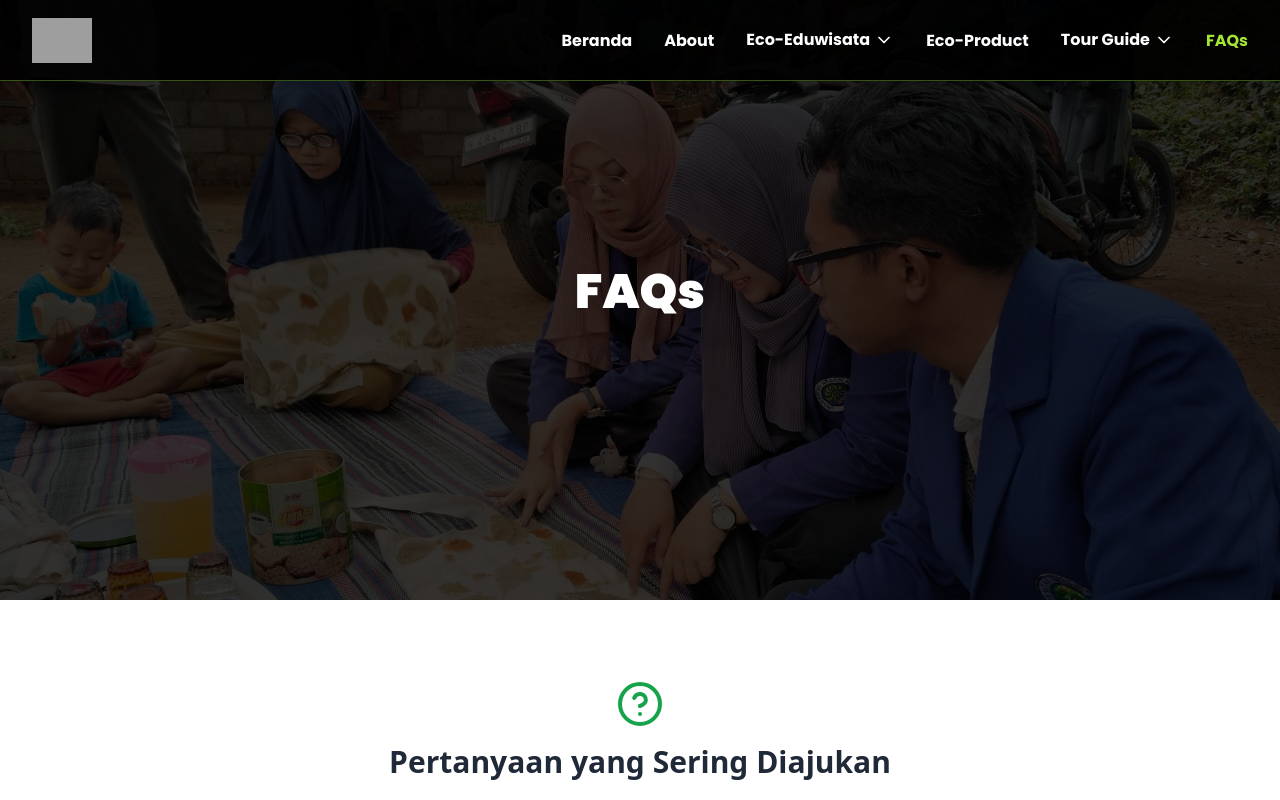
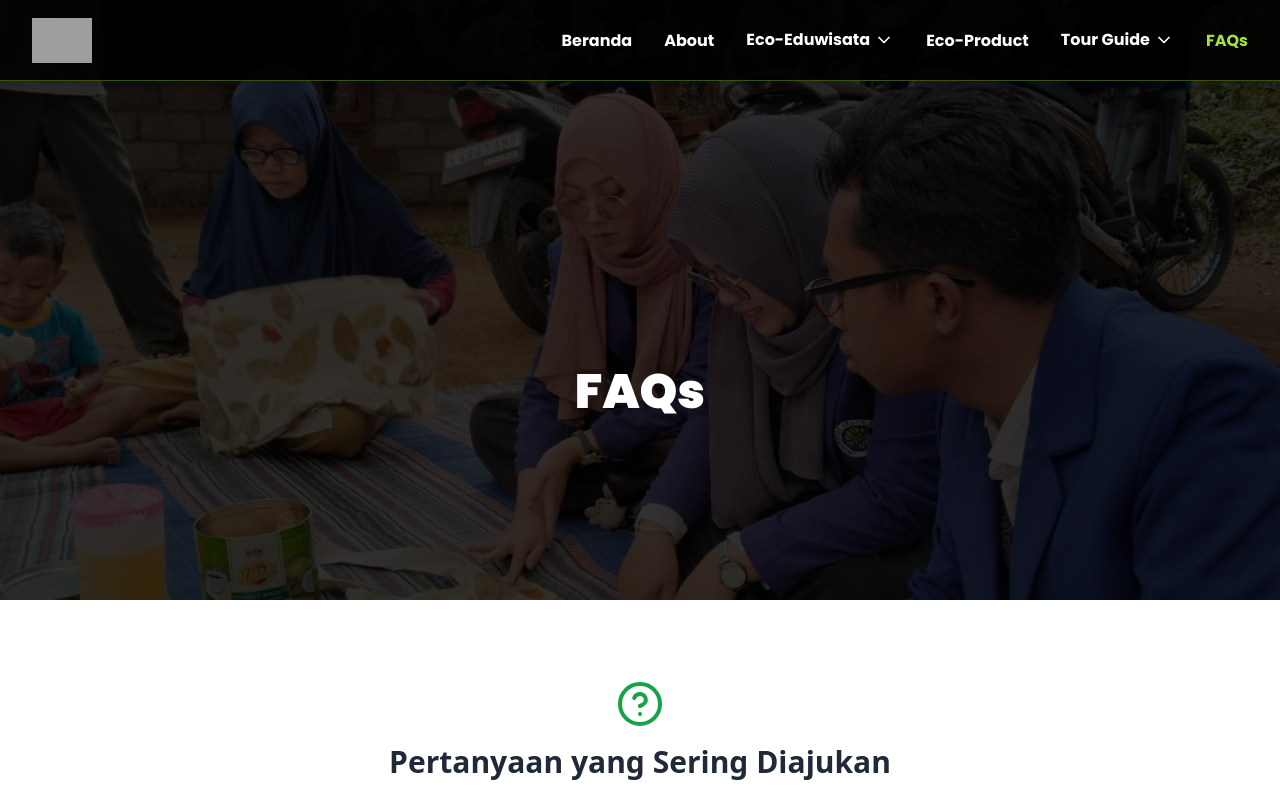
Before and after one commit to ahmadammarm/karuna, a Next.js app: page /faqs in a window 1280 px wide. Shown: the top 800 px of the page. Built offline with nearby package versions, Linux system fonts and the light colour scheme; grey boxes are pictures that could not be loaded.

Commit message:
fix: adjust banner component

```diff
--- a/src/components/layout/Banner.tsx
+++ b/src/components/layout/Banner.tsx
@@ -14,7 +14,7 @@ const Banner: React.FC<BannerProps> = ({
 }) => {
   return (
     <div className="relative w-full h-[500px] md:h-[500px] lg:h-[600px] overflow-hidden">
-        <div className="absolute top-0 left-0 w-full h-full parallax" style={{
+        <div className="w-full min-h-screen flex items-center pt-12 bg-cover bg-center relative py-14" style={{
             backgroundImage: `url(${imageUrl})`, backgroundSize: 'cover', backgroundAttachment: 'fixed'
         }}>
             <div className="absolute inset-0 bg-black opacity-80"></div>
```
